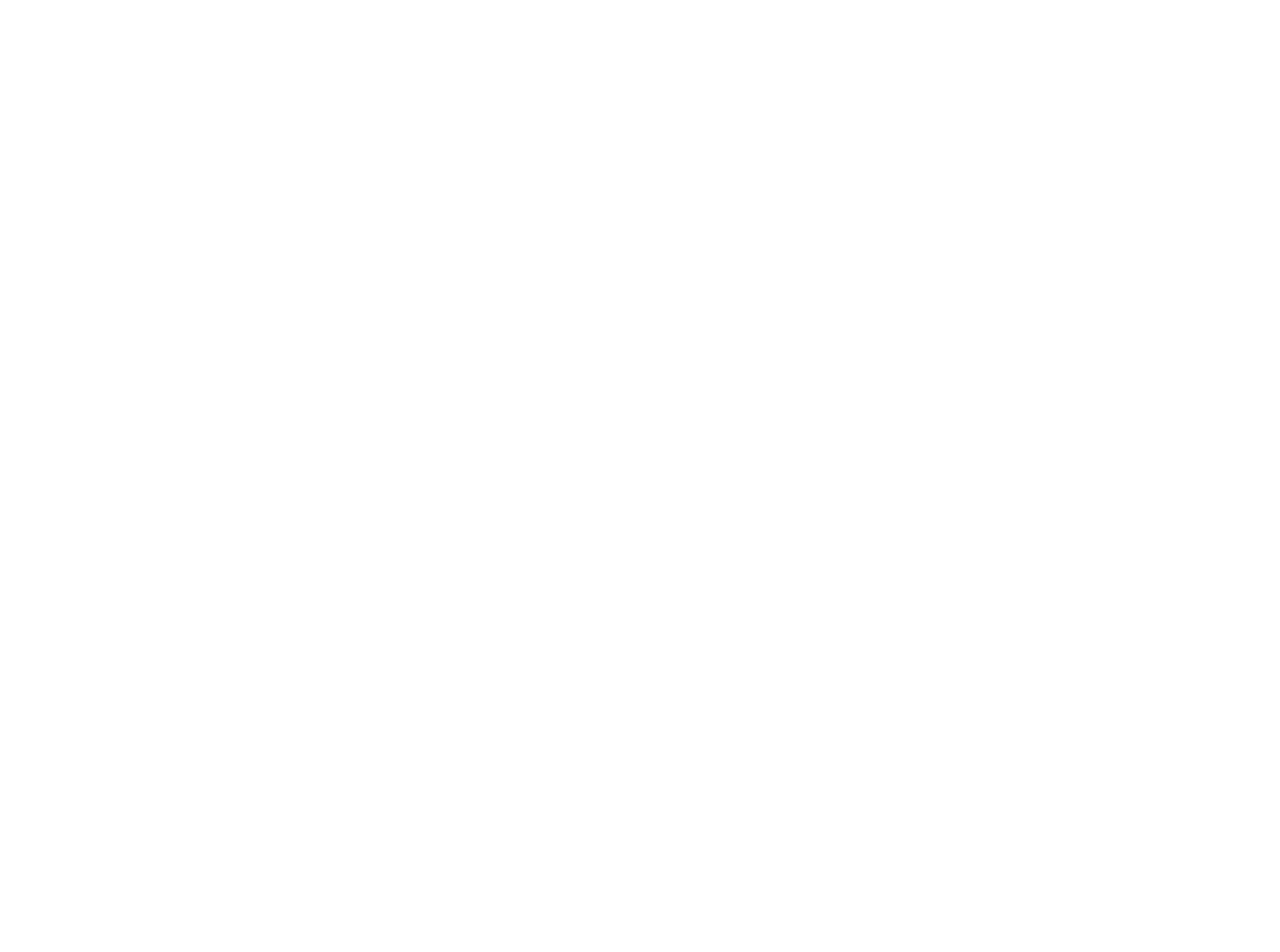
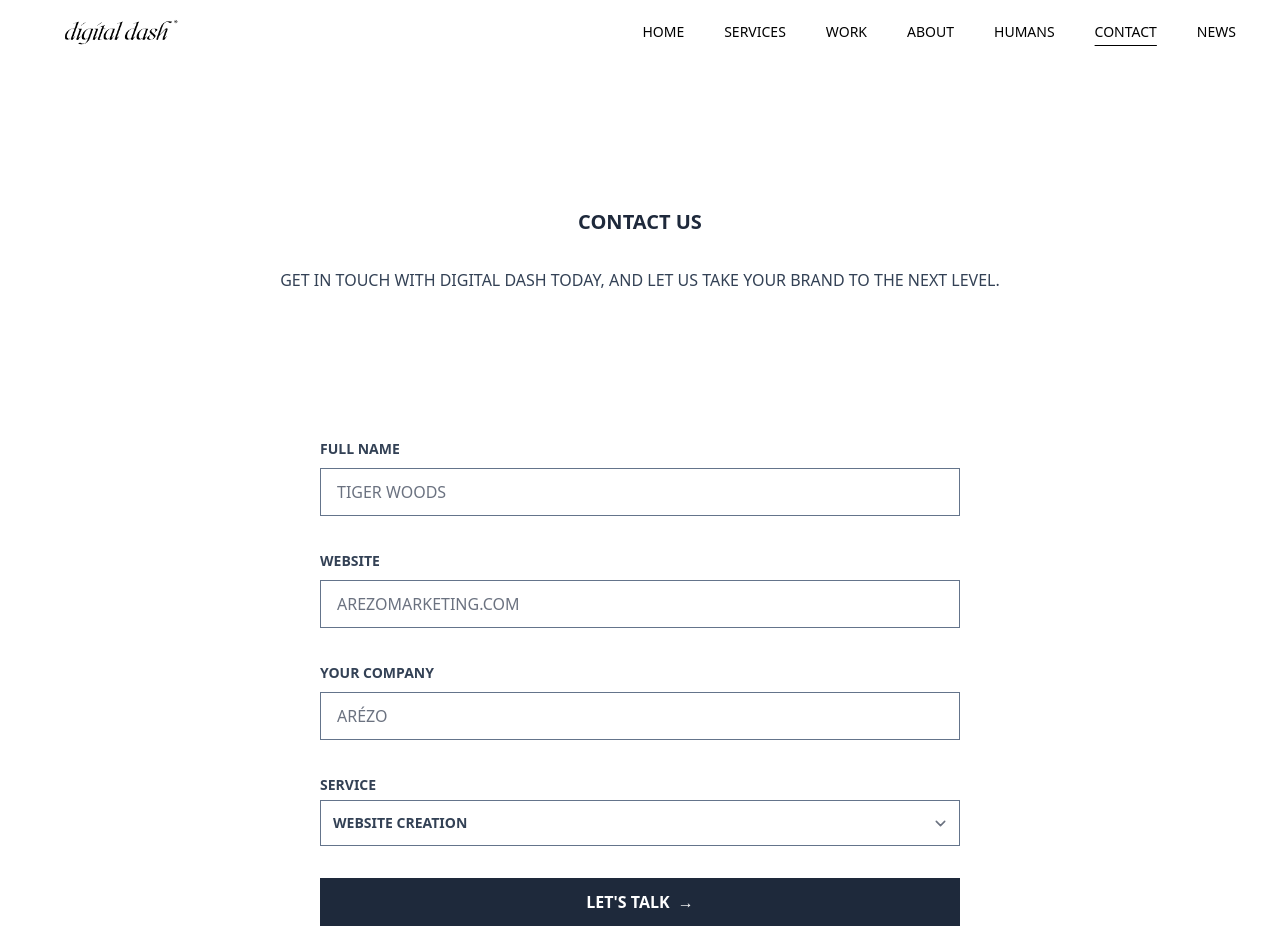
Before and after one commit to hobbleabbas/dd, a Next.js app: page /contact in a window 1280 px wide. Shown: the top 952 px of the page. Before the commit the page ends 800 px from the top, so only its background shows below. Built offline with nearby package versions, Linux system fonts and the light colour scheme.

Commit message:
contact page

```diff
--- a/components/Navbar.js
+++ b/components/Navbar.js
@@ -15,6 +15,7 @@
 
   const navigation = [
     { name: 'Home', href: '/', current: path == "/" },
+    { name: 'Services', href: '/services', current: path == "/services" },
     { name: 'Work', href: '/work', current: path == "/work" },
     { name: 'About', href: '/about', current: path == "/about" },
     { name: 'Humans', href: '/humans', current: path == "/humans" },
@@ -37,7 +38,7 @@
                   {dark ?
 
                     <img
-                      className="hidden mt-1 h-24 w-auto lg:block"
+                      className="hidden mt-1 h-28 w-auto lg:block"
                       src="/logos/light.png"
                       alt="Digital Dash"
                     />
@@ -45,7 +46,7 @@
                     :
 
                     <img
-                      className="hidden mt-1 h-24 w-auto lg:block"
+                      className="hidden mt-1 h-28 w-auto lg:block"
                       src="/logos/dark.png"
                       alt="Digital Dash"
                     />
--- a/components/Title.js
+++ b/components/Title.js
@@ -10,7 +10,7 @@
     return <p className={classNames(dark ? 'text-white' : 'text-slate-800',"capitalize text-5xl font-medium")}>{ text }</p>
 }
 
-export function SubTitle({ text, dark , bold}) {
+export function SubTitle({ text, dark , bold }) {
     return <p className={classNames(dark && bold ? "text-white font-bold" : dark && !bold ? "text-white" : !dark && bold ? "text-slate-800, font-bold" : "text-slate-800", "uppercase font-medium text-md")}>{ text }</p>
 }
 
--- a/package.json
+++ b/package.json
@@ -11,6 +11,7 @@
   "dependencies": {
     "@headlessui/react": "^1.7.3",
     "@heroicons/react": "^2.0.12",
+    "@tailwindcss/forms": "^0.5.3",
     "next": "12.3.1",
     "react": "18.2.0",
     "react-dom": "18.2.0"
--- a/pages/contact.js
+++ b/pages/contact.js
@@ -1,5 +1,89 @@
-export default function About() {
+import Image from "next/image";
+import Footer from "../components/Footer";
+import { DDLink } from "../components/Link";
+import Navbar from "../components/Navbar";
+import { SubTitle } from "../components/Title";
+
+export default function Contact() {
     return (
-        <div></div>
+        <div className="h-full">
+            <Navbar />
+            <div className="py-36 flex flex-col items-center w-full justify-center align-center">
+                <p className="text-xl text-slate-800 uppercase font-semibold mb-8">Contact Us</p>
+                <p className="text-light text-slate-700 text-md uppercase">Get In Touch With Digital Dash today, and let us take your brand to the next level.</p>
+
+            </div>
+           <div className="flex justify-center">
+                <div className="flex flex-col w-1/2">
+                    <Input
+                        placeholder="Tiger Woods"
+                        label={"Full Name"}
+                    />
+                    <div className="mt-8" />
+                    <Input
+                        placeholder="Arezomarketing.com"
+                        label={"Website"}
+                    />
+                    <div className="mt-8" />
+                    <Input
+                        placeholder="Arézo"
+                        label={"Your Company"}
+                    />
+                    <div className="mt-8" />
+                    <div>
+                        <label htmlFor="location" className="text-slate-700 text-sm uppercase font-semibold">
+                            Service
+                        </label>
+                        <select
+                            id="service"
+                            name="service"
+                            className="uppercase font-semibold text-slate-700 mt-1 block w-full border-slate-500 py-3 pl-3 pr-10 text-base focus:border-slate-800 focus:outline-none focus:ring-slate-800 sm:text-sm"
+                        >
+                            <option>Website Creation</option>
+                            <option>Brand Strategy</option>
+                            <option>Packaging Design</option>
+                            <option>Brand Identity Design</option>
+                            <option>Brand Voice</option>
+                            <option>Art Direction</option>
+                            <option>Video</option>
+                            <option>Messaging Strategy</option>
+                            <option>Editorial Design</option>
+                            <option>Marketing Collateral</option>
+                            <option>Digital Design</option>
+                            <option>Social Media Management</option>
+                            <option>Advertising</option>
+                            <option>Photography</option>
+                        </select>
+                    </div>
+                    <div className="mt-8" />
+                    <button
+                        type="submit"
+                        className="bg-slate-800 text-white uppercase font-semibold py-3 px-6 hover:bg-slate-700 transition duration-200 ease-in-out"
+                    >
+                        Let&apos;s Talk
+                        <span className="ml-2">&rarr;</span>
+                    </button>
+
+                </div>
+           </div>
+
+
+            <div className="my-16" />
+
+            <Footer dark={false}/>
+        </div>
     )
 }
+
+export function Input({ placeholder, label }) {
+    return (
+        <div>
+            <label htmlFor="label" className="text-slate-700 text-sm uppercase font-semibold">{label}</label>
+            <input
+                type="text"
+                placeholder={placeholder}
+                className="uppercase w-full h-12 border border-slate-500 focus:outline-none focus:border-1 focus:border-slate-800 p-4 mt-2"
+            />
+        </div>
+    )
+}
--- /dev/null
+++ b/pages/services.js
@@ -0,0 +1,46 @@
+import Image from "next/image";
+import Footer from "../components/Footer";
+import { DDLink } from "../components/Link";
+import Navbar from "../components/Navbar";
+import { SubTitle } from "../components/Title";
+
+export default function Work() {
+    return (
+        <div className="h-full">
+            <Navbar />
+            <div className="py-48 flex flex-col items-center w-full justify-center align-center">
+                <p className="text-xl text-slate-800 uppercase font-semibold mb-8">Our Services</p>
+                <img src={"/surface.png"} className="w-3/4 h-auto" />
+            </div>
+            <div className="grid grid-cols-2 p-16">
+                 <div className="px-24">
+                    <p className="text-sm font-regular text-slate-700 uppercase">Services</p>
+                 </div>
+                 <div className="grid grid-cols-2 gap-8 font-medium">
+                     <div>
+                         <p>Brand Strategy</p>
+                         <p>Packaging Design</p>
+                         <p>Brand Identity Design</p>
+                         <p>Brand Voice</p>
+                         <p>Art Direction</p>
+                         <p>Video</p>
+                     </div>
+                     <div>
+                         <p>Messaging Strategy</p>
+                         <p>Editorial Design</p>
+                         <p>Marketing Collateral</p>
+                         <p>Digital Design</p>
+                         <p>Social Media Management</p>
+                         <p>Advertising</p>
+                         <p>Photography</p>
+                     </div>
+                 </div>
+             </div>
+
+
+            <div className="my-16" />
+
+            <Footer dark={false}/>
+        </div>
+    )
+}
--- a/pages/work.js
+++ b/pages/work.js
@@ -154,7 +154,7 @@
 
             <div className="my-16" />
 
-            <Footer dark={true}/>
+            <Footer dark={false}/>
         </div>
     )
 }
--- a/tailwind.config.js
+++ b/tailwind.config.js
@@ -12,5 +12,6 @@
   },
   plugins: [
     require('@tailwindcss/typography'),
+    require('@tailwindcss/forms')
   ],
 }
```
Also changed, not shown: public/surface.png (added), 1 other file (tests, documents, lock files or other folders).
